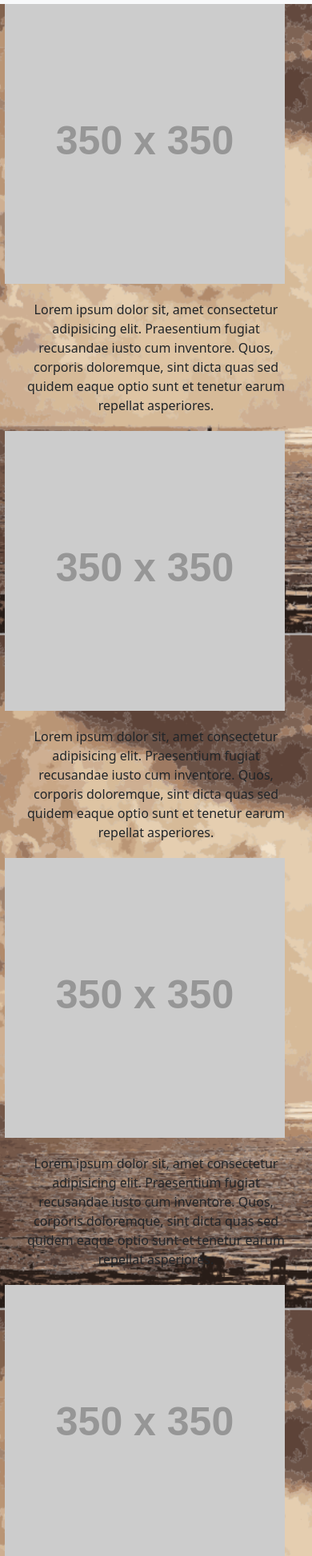
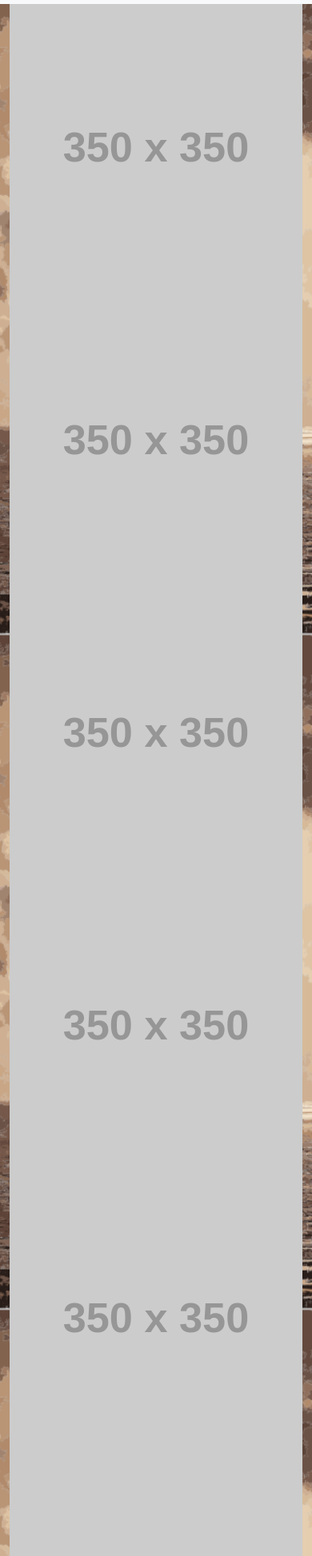
Before and after one commit to benlaro0214/PortoResponso, a plain HTML site: page portfolio.html in a window 390 px wide. Shown: the part 51-1997 px from the top of the page at 80% size. Drawn offline with nearby package versions, Linux system fonts and the light colour scheme; placeholder pictures from the web are drawn by us.

Commit message:
updated contact form, index.html card and portfolio

```diff
--- a/assets/mystyle.css
+++ b/assets/mystyle.css
@@ -5,6 +5,8 @@ body
     background-attachment: fixed;
     background-size: cover;
    }
+
+<!--For pictures-->
 
 .resize {
     padding: 0 6px;
@@ -23,3 +25,9 @@ body
 }
 * {
     box-sizing: border-box;
+
+<!-- For grid-->
+
+.row {
+
+}
--- a/portfolio.html
+++ b/portfolio.html
@@ -35,48 +35,31 @@
 
 
 
-
-
-         <div class="resize">
-          <div class="picture">
-              <a target="_blank" href="#">
-                <img src="https://via.placeholder.com/350" alt="Placeholder">
-              </a>
-              <div class="blurb">Lorem ipsum dolor sit, amet consectetur adipisicing elit. Praesentium fugiat recusandae iusto cum inventore. Quos, corporis doloremque, sint dicta quas sed quidem eaque optio sunt et tenetur earum repellat asperiores.</div>
-          </div>
-         </div>
-
-
-         <div class="resize">
-            <div class="picture">
-                <a target="_blank" href="#">
-                  <img src="https://via.placeholder.com/350" alt="Placeholder">
-                </a>
-                <div class="blurb">Lorem ipsum dolor sit, amet consectetur adipisicing elit. Praesentium fugiat recusandae iusto cum inventore. Quos, corporis doloremque, sint dicta quas sed quidem eaque optio sunt et tenetur earum repellat asperiores.</div>
+           <div class="container">
+            <div class="row">
+                <div class="col-sm-3">
+                    <img src="https://via.placeholder.com/350" style="width:100%">
+                </div>
+                <div class="col-sm-3">
+                    <img src="https://via.placeholder.com/350" style="width:100%">
+                </div>
             </div>
-           </div>
-
-
-         <div class="resize">
-            <div class="picture">
-                <a target="_blank" href="#">
-                  <img src="https://via.placeholder.com/350" alt="Placeholder">
-                </a>
-                <div class="blurb">Lorem ipsum dolor sit, amet consectetur adipisicing elit. Praesentium fugiat recusandae iusto cum inventore. Quos, corporis doloremque, sint dicta quas sed quidem eaque optio sunt et tenetur earum repellat asperiores.</div>
+            <div class="row">
+                <div class="col-sm-3">
+                    <img src="https://via.placeholder.com/350" style="width:100%">
+                </div>
+                <div class="col-sm-3">
+                    <img src="https://via.placeholder.com/350" style="width:100%">
+                </div>
             </div>
-           </div>
-
-
-         <div class="resize">
-            <div class="picture">
-                <a target="_blank" href="#">
-                  <img src="https://via.placeholder.com/350" alt="Placeholder">
-                </a>
-                <div class="blurb">Lorem ipsum dolor sit, amet consectetur adipisicing elit. Praesentium fugiat recusandae iusto cum inventore. Quos, corporis doloremque, sint dicta quas sed quidem eaque optio sunt et tenetur earum repellat asperiores.</div>
+            <div class="row">
+                <div class="col-sm-3">
+                    <img src="https://via.placeholder.com/350" style="width:100%">
+                </div>
+                <div class="col-sm-3">
+                    <img src="https://via.placeholder.com/350" style="width:100%">
+                </div>
             </div>
-           </div>
-
-
-
+        </div>
 </body>
 </html>
```
Also changed, not shown: contact.html (+13 -0 lines), index.html (+7 -3 lines), 2 other files.
